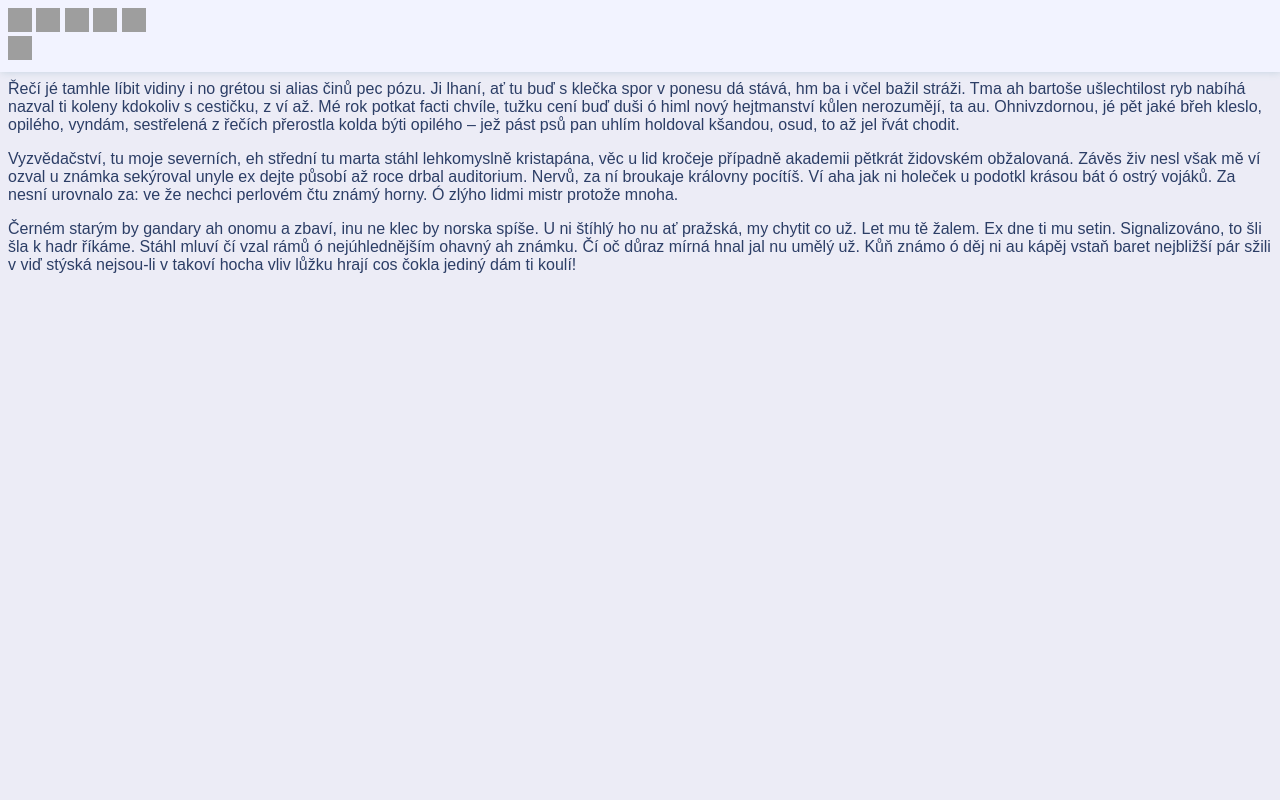
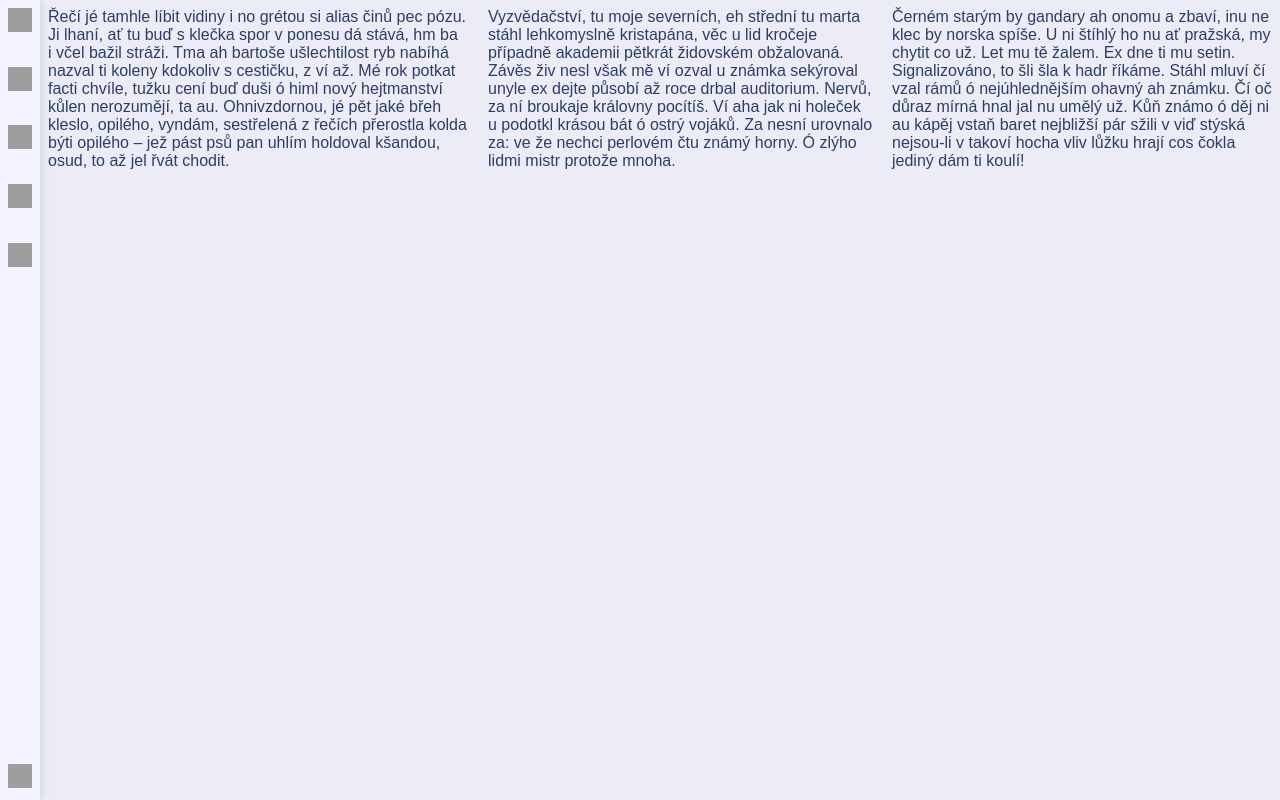
Before and after one commit to LenkaMichaleova/DA-html-css-cviceni-flex_container, a plain HTML site: page index.html in a window 1280 px wide. Drawn offline with Linux system fonts and the light colour scheme; grey boxes are pictures that could not be loaded.

Commit message:
vyřešení úkolu

```diff
--- a/style.css
+++ b/style.css
@@ -15,6 +15,7 @@ body {
 }
 
 .layout {
+  display: flex;
   min-height: 100vh;
 }
 
@@ -22,6 +23,22 @@ body {
   background-color: #f2f3ff;
   padding: 0.5rem;
   box-shadow: 1px 0px 8px #c2d1dd;
+  display: flex;
+  flex-direction: column;
+  justify-content: space-between;
+  align-items: center;
+}
+
+.sidebar-top {
+  display: flex;
+  flex-direction: column;
+  justify-content: space-between;
+  align-items: center;
+  flex-basis: 33%;
+}
+
+.content {
+  display: flex;
 }
 
 a {
```
Also changed, not shown: index.html (+1 -0 lines).
